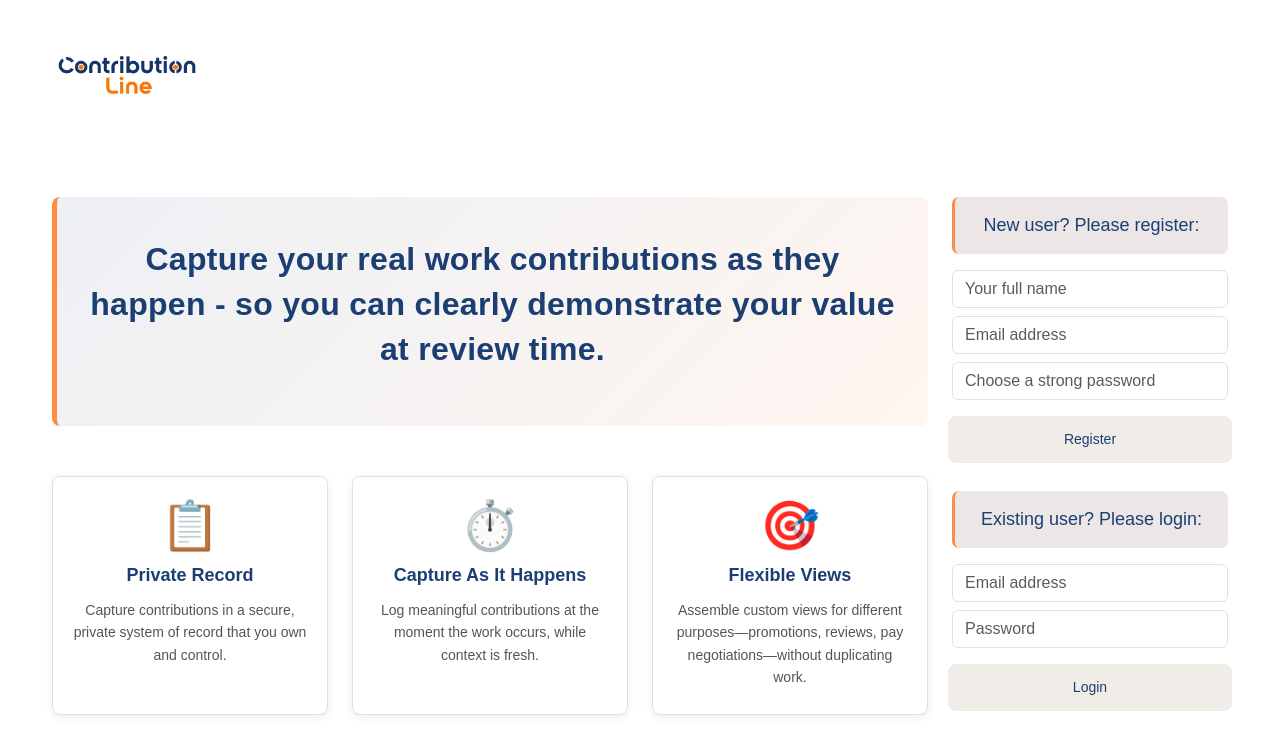
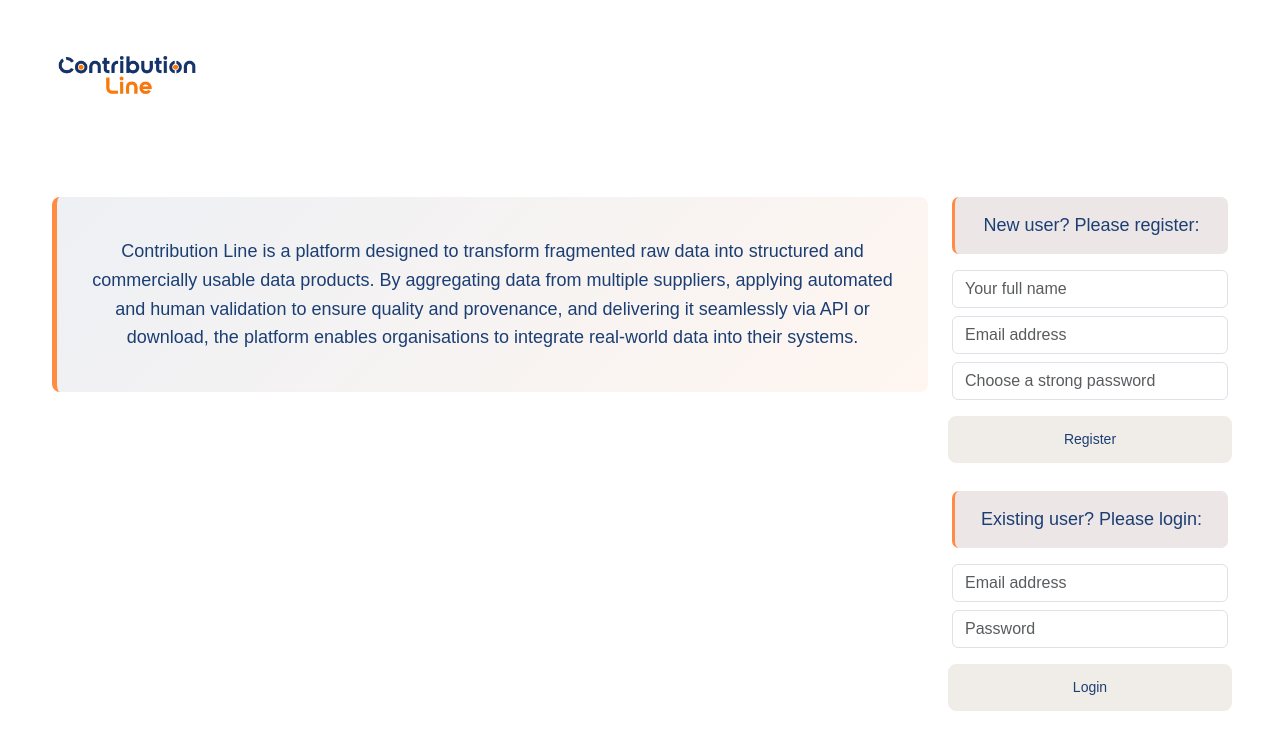
Before and after one commit to Alec-Hajinoff/Contribution_Line_Refinery, a React (Create React App) app in the folder React/: page / in a window 1280 px wide. Shown: the top 734 px of the page. Built offline with nearby package versions, Linux system fonts and the light colour scheme.

Commit message:
22/4/26, 7:14

```diff
--- a/React/src/Main.css
+++ b/React/src/Main.css
@@ -88,6 +88,13 @@
   margin: 0;
 }
 
+.development-paragraph {
+  color: #1b3e73;
+  font-size: 18px;
+  line-height: 1.6;
+  margin-bottom: 0;
+}
+
 @media (max-width: 768px) {
   .intro-section {
     padding: 30px 20px;
--- a/React/src/Main.js
+++ b/React/src/Main.js
@@ -2,72 +2,17 @@ import React from "react";
 import "./Main.css";
 
 function Main() {
-  const valuePoints = [
-    {
-      id: 1,
-      icon: "📋",
-      title: "Private Record",
-      description:
-        "Capture contributions in a secure, private system of record that you own and control.",
-    },
-    {
-      id: 2,
-      icon: "⏱️",
-      title: "Capture As It Happens",
-      description:
-        "Log meaningful contributions at the moment the work occurs, while context is fresh.",
-    },
-    {
-      id: 3,
-      icon: "🎯",
-      title: "Flexible Views",
-      description:
-        "Assemble custom views for different purposes—promotions, reviews, pay negotiations—without duplicating work.",
-    },
-    {
-      id: 4,
-      icon: "📊",
-      title: "Evidence-Based",
-      description:
-        "Ground conversations in factual, well-organized evidence rather than ad-hoc memory or recent activity.",
-    },
-    {
-      id: 5,
-      icon: "🚀",
-      title: "Portable & Independent",
-      description:
-        "Your contributions belong to you. Records are portable and persist independently of any employer.",
-    },
-    {
-      id: 6,
-      icon: "✅",
-      title: "Always Prepared",
-      description:
-        "Maintain an up-to-date record so you're never reconstructing your value at the last minute.",
-    },
-  ];
-
   return (
     <div className="main-container">
       <div className="intro-section">
-        <h6 className="intro-headline">
-          Capture your real work contributions as they happen - so you can
-          clearly demonstrate your value at review time.
-        </h6>
-      </div>
-
-      <div className="value-points-section">
-        <div className="row">
-          {valuePoints.map((point) => (
-            <div key={point.id} className="col-12 col-md-6 col-lg-4 mb-4">
-              <div className="value-card">
-                <div className="card-icon">{point.icon}</div>
-                <h4 className="card-title">{point.title}</h4>
-                <p className="card-description">{point.description}</p>
-              </div>
-            </div>
-          ))}
-        </div>
+        <p className="development-paragraph">
+          Contribution Line is a platform designed to transform fragmented raw
+          data into structured and commercially usable data products. By
+          aggregating data from multiple suppliers, applying automated and human
+          validation to ensure quality and provenance, and delivering it
+          seamlessly via API or download, the platform enables organisations to
+          integrate real-world data into their systems.
+        </p>
       </div>
     </div>
   );
```
Also changed, not shown: 1 other file (tests, documents, lock files or other folders).
